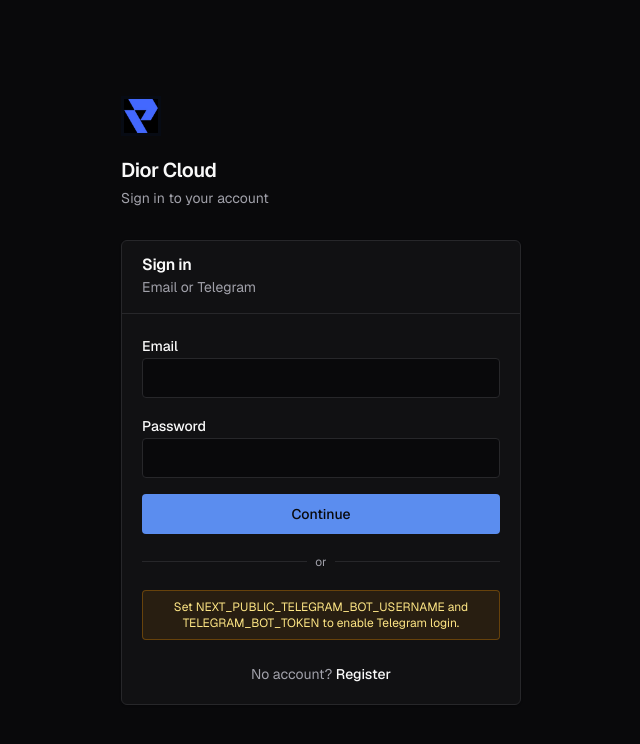
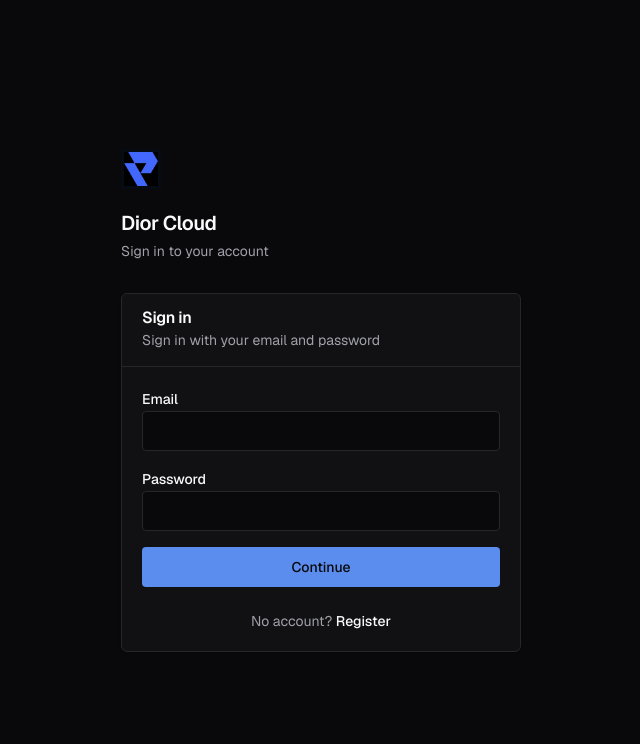
Before and after one commit to pavelfrolovvvvv1234-debug/dior-bill, a Next.js app in the folder apps/web/: page /login in a window 1280 px wide. Shown: the top 744 px of the page, without its empty margins (314-954 px from the left). Built offline with nearby package versions, Linux system fonts and the light colour scheme.

Commit message:
Remove Telegram login widget from sign-in and register pages
Co-authored-by: Cursor <cursoragent@cursor.com>

```diff
--- a/apps/web/src/app/login/page.tsx
+++ b/apps/web/src/app/login/page.tsx
@@ -11,9 +11,6 @@ import { APP_NAME } from "@dior/shared";
 import { Logo } from "@/components/brand/logo";
 import { useAuthStore } from "@/stores/auth-store";
 import { isStaffRole } from "@/lib/staff";
-import { AuthDivider } from "@/components/auth/auth-divider";
-import { TelegramLoginButton } from "@/components/auth/telegram-login-button";
-
 export default function LoginPage() {
   const router = useRouter();
   const setUser = useAuthStore((s) => s.setUser);
@@ -49,7 +46,7 @@ export default function LoginPage() {
         <Card className="auth-card shadow-none">
           <CardHeader>
             <CardTitle>Sign in</CardTitle>
-            <CardDescription>Email or Telegram</CardDescription>
+            <CardDescription>Sign in with your email and password</CardDescription>
           </CardHeader>
           <CardContent>
             <form onSubmit={handleSubmit} className="space-y-4">
@@ -71,9 +68,6 @@ export default function LoginPage() {
               </Button>
             </form>
 
-            <AuthDivider />
-            <TelegramLoginButton onError={setError} />
-
             <p className="mt-6 text-center text-sm text-muted-foreground">
               No account?{" "}
               <Link href="/register" className="font-medium text-foreground underline-offset-4 hover:underline">
--- a/apps/web/src/app/register/register-form.tsx
+++ b/apps/web/src/app/register/register-form.tsx
@@ -10,9 +10,6 @@ import { Card, CardContent, CardDescription, CardHeader, CardTitle } from "@/com
 import { APP_NAME } from "@dior/shared";
 import { Logo } from "@/components/brand/logo";
 import { useAuthStore } from "@/stores/auth-store";
-import { AuthDivider } from "@/components/auth/auth-divider";
-import { TelegramLoginButton } from "@/components/auth/telegram-login-button";
-
 export function RegisterForm() {
   const router = useRouter();
   const params = useSearchParams();
@@ -48,7 +45,7 @@ export function RegisterForm() {
         <Card className="auth-card shadow-none">
           <CardHeader>
             <CardTitle>Register</CardTitle>
-            <CardDescription>Email or Telegram</CardDescription>
+            <CardDescription>Create an account with your email</CardDescription>
           </CardHeader>
           <CardContent>
             <form onSubmit={handleSubmit} className="space-y-4">
@@ -72,9 +69,6 @@ export function RegisterForm() {
               </Button>
             </form>
 
-            <AuthDivider />
-            <TelegramLoginButton referralCode={params.get("ref") ?? undefined} onError={setError} />
-
             <p className="mt-6 text-center text-sm text-muted-foreground">
               Already have an account?{" "}
               <Link href="/login" className="font-medium text-foreground underline-offset-4 hover:underline">
```
